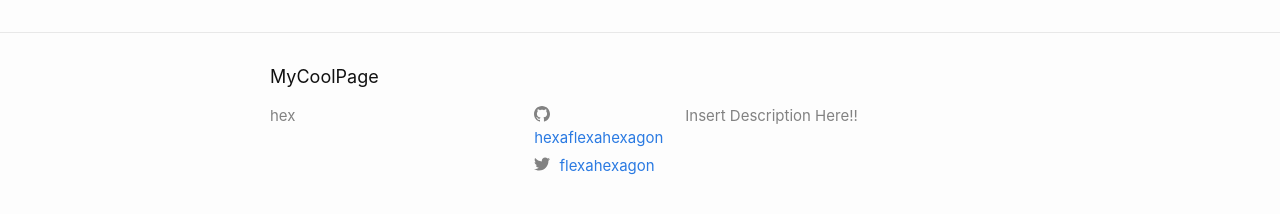
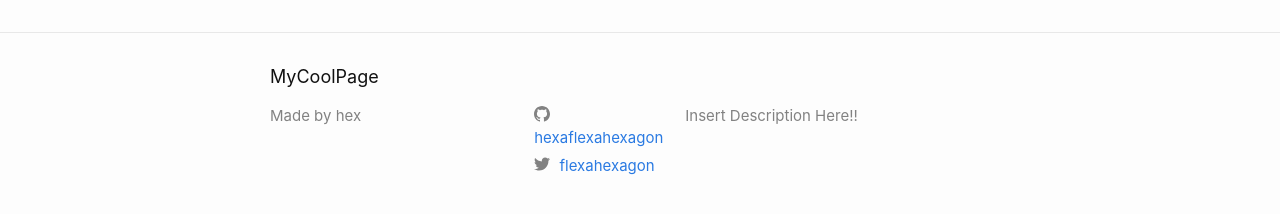
Before and after one commit to hexaflexahexagon/hexaflexahexagon.github.io, a Jekyll site: the page built from index.markdown, in a window 1280 px wide. Shown: the part 663-877 px from the top of the page. Built offline with Jekyll 4.4.1, drawn with Linux system fonts in a browser that asks for light colours.

Commit message:
fix: remove site-title if statement
why would you want that

```diff
--- a/_includes/footer.html
+++ b/_includes/footer.html
@@ -10,9 +10,7 @@
         <ul class="contact-list">
           <li class="p-name">
             {%- if site.author -%}
-              {{ site.author | escape }}
-            {%- else -%}
-              {{ site.title | escape }}
+              Made by {{ site.author | escape }}
             {%- endif -%}
             </li>
             {%- if site.email -%}
```
